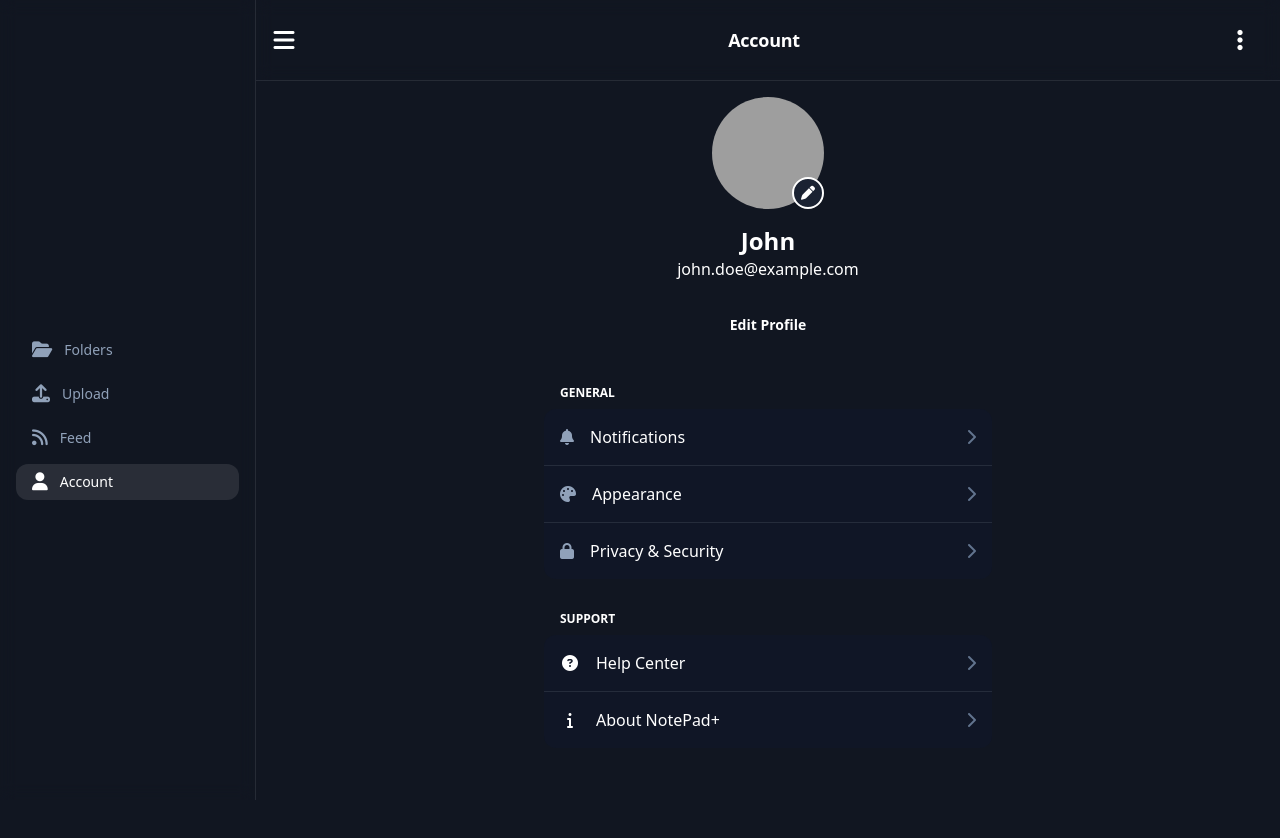
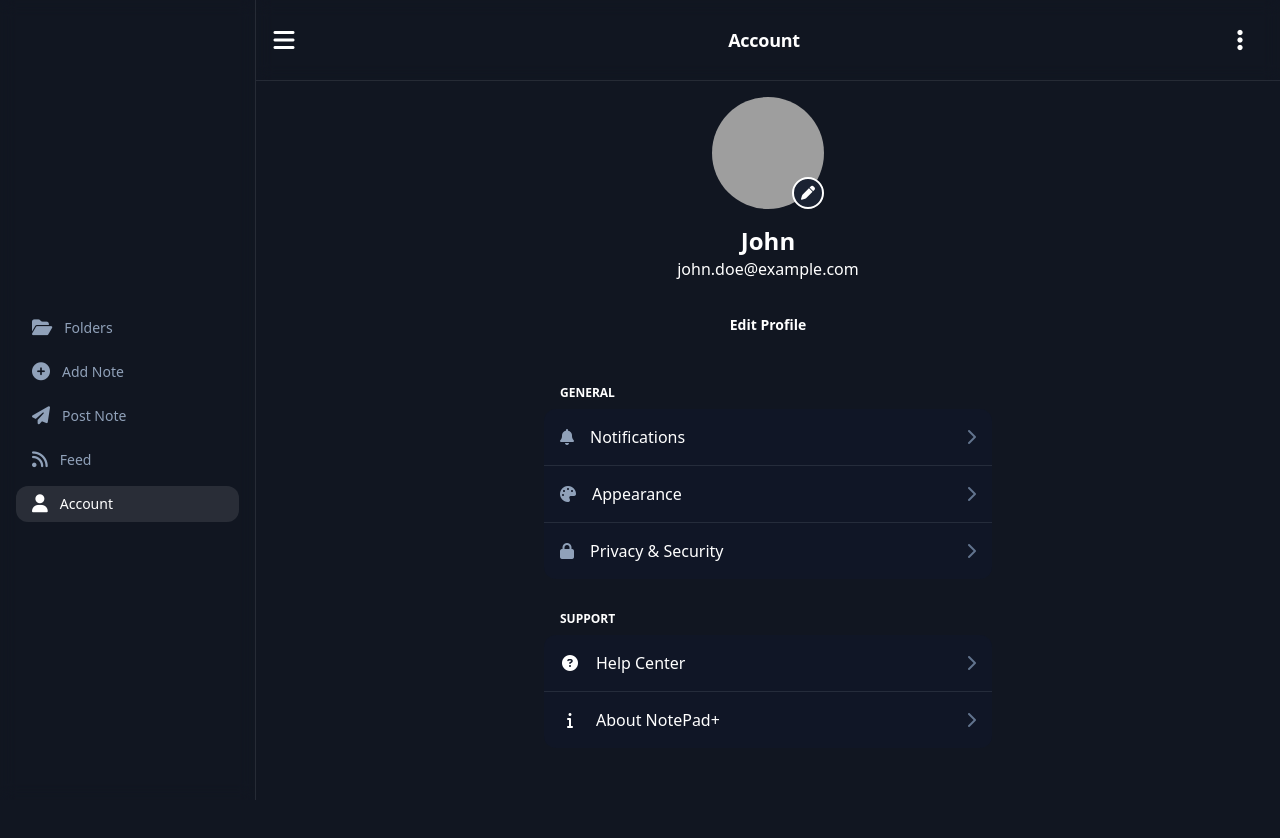
Before and after one commit to afomiadev4/NotePad, a React (Vite) app in the folder frontend/: page /account in a window 1280 px wide. Shown: the top 838 px of the page. Built offline with nearby package versions, Linux system fonts and the light colour scheme; grey boxes are pictures that could not be loaded.

Commit message:
feat: Replace Upload component with a flexible CreateNote component, enabling distinct "Add Note" and "Post Note" flows with configurable folder selection.

```diff
--- a/frontend/src/App.jsx
+++ b/frontend/src/App.jsx
@@ -5,7 +5,7 @@ import Register from "./components/Register.jsx";
 import { Folders } from "./components/Folders.jsx";
 import { Feed } from "./components/Feed.jsx";
 import { AccountPage } from "./components/AccountPage.jsx";
-import { Upload } from "./components/Upload.jsx";
+import { CreateNote } from "./components/CreateNote.jsx";
 
 export default function App() {
   return (
@@ -15,7 +15,16 @@ export default function App() {
       <Route path="/register" element={<Register />} />
       <Route path="/folders" element={<Folders />} />
       <Route path="/feed" element={<Feed />} />
-      <Route path="/upload" element={<Upload />} />
+      <Route
+        path="/add-note"
+        element={
+          <CreateNote defaultFolder="uncategorized" hideFolder={false} />
+        }
+      />
+      <Route
+        path="/post-note"
+        element={<CreateNote defaultFolder="posted" hideFolder={true} />}
+      />
       <Route path="/account" element={<AccountPage />} />
     </Routes>
   );
--- a/frontend/src/components/Upload.jsx
+++ b/frontend/src/components/CreateNote.jsx
@@ -1,9 +1,8 @@
-import { useState } from "react";
 import { useNavigate } from "react-router-dom";
 import { Navigation } from "./Navigation";
 import { NoteModal } from "./NoteModal";
 
-export function Upload() {
+export function CreateNote({ defaultFolder = "posted", hideFolder = true }) {
   const navigate = useNavigate();
 
   const handleSave = (newNoteData) => {
@@ -25,7 +24,7 @@ export function Upload() {
     })
       .then((res) => {
         if (res.ok) {
-          navigate("/feed"); // Redirect after creation
+          navigate(defaultFolder === "posted" ? "/feed" : "/folders");
         } else {
           alert("Failed to create note.");
         }
@@ -37,7 +36,7 @@ export function Upload() {
   };
 
   const handleClose = () => {
-    navigate("/feed"); // Redirect on close/discard
+    navigate(-1); // Go back
   };
 
   return (
@@ -45,7 +44,6 @@ export function Upload() {
       <Navigation />
 
       <div className="flex-1 flex min-h-screen flex-col lg:ml-64 relative bg-(--bg-primary)">
-        {/* Abstract background elements to make the page feel less empty while the modal is open */}
         <div className="absolute inset-0 overflow-hidden pointer-events-none">
           <div className="absolute top-[20%] left-[10%] w-160 h-160 bg-blue-500/5 rounded-full blur-[100px] animate-pulse"></div>
           <div className="absolute bottom-[20%] right-[10%] w-120 h-120 bg-indigo-500/5 rounded-full blur-[100px] animate-pulse delay-700"></div>
@@ -54,6 +52,8 @@ export function Upload() {
         <NoteModal
           isOpen={true}
           mode="create"
+          initialFolderId={defaultFolder}
+          hideFolderSelection={hideFolder}
           onClose={handleClose}
           onSave={handleSave}
         />
--- a/frontend/src/components/Navigation.jsx
+++ b/frontend/src/components/Navigation.jsx
@@ -38,9 +38,17 @@ export function Navigation() {
           <span className="text-xs lg:text-sm font-medium">Folders</span>
         </Link>
 
-        <Link to="/upload" className={`${baseItem} ${isActive("/upload")}`}>
-          <i className="fa-solid fa-upload text-lg"></i>
-          <span className="text-xs lg:text-sm font-medium">Upload</span>
+        <Link to="/add-note" className={`${baseItem} ${isActive("/add-note")}`}>
+          <i className="fa-solid fa-circle-plus text-lg"></i>
+          <span className="text-xs lg:text-sm font-medium">Add Note</span>
+        </Link>
+
+        <Link
+          to="/post-note"
+          className={`${baseItem} ${isActive("/post-note")}`}
+        >
+          <i className="fa-solid fa-paper-plane text-lg"></i>
+          <span className="text-xs lg:text-sm font-medium">Post Note</span>
         </Link>
 
         <Link to="/feed" className={`${baseItem} ${isActive("/feed")}`}>
--- a/frontend/src/components/NoteModal.jsx
+++ b/frontend/src/components/NoteModal.jsx
@@ -7,6 +7,7 @@ export function NoteModal({
   onSave,
   mode = "view",
   initialFolderId = "posted",
+  hideFolderSelection,
 }) {
   const [formData, setFormData] = useState({
     title: "",
@@ -46,7 +47,7 @@ export function NoteModal({
 
   const handleSubmit = (e) => {
     e.preventDefault();
-    onSave({ ...note, ...formData });
+    onSave(note ? { ...note, ...formData } : formData);
   };
 
   const getHeaderTitle = () => {
@@ -110,8 +111,8 @@ export function NoteModal({
             />
           </div>
 
-          {/* Folder Selection - Hidden in Create Mode per user request */}
-          {!isCreate && (
+          {/* Folder Selection - Hidden in Create Mode or if explicitly requested */}
+          {(!isCreate || !hideFolderSelection) && !isReadOnly && (
             <div className="flex flex-col gap-2">
               <label className="text-[10px] font-bold text-white/30 uppercase tracking-[0.2em] ml-1">
                 Category
```
